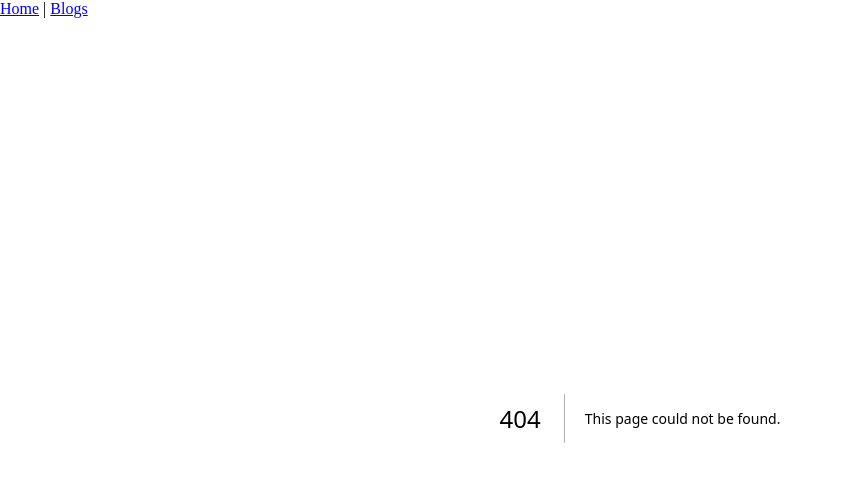
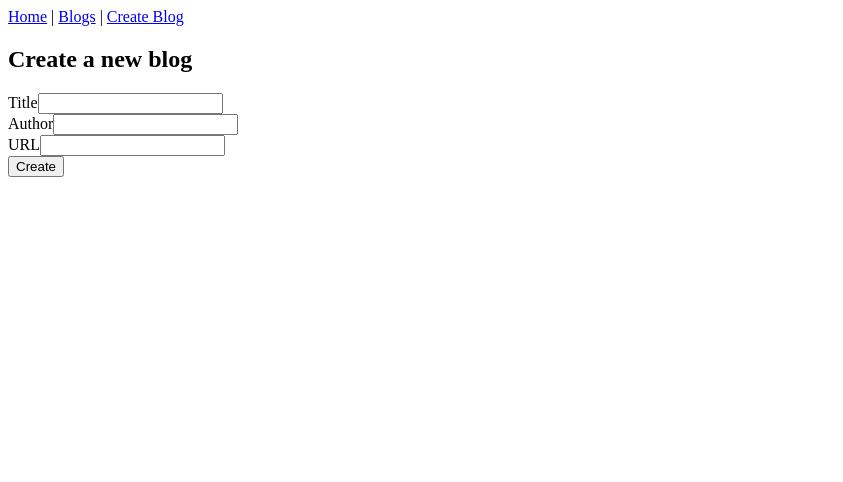
Before and after one commit to PermataAyu/blogs-app, a Next.js app: page /blogs/new in a window 1280 px wide. Before the commit this address had no page. Shown: the top 482 px of the page, without its empty margins (0-843 px from the left). Built offline with nearby package versions, Linux system fonts and the light colour scheme.

Commit message:
exercise 2

```diff
--- /dev/null
+++ b/app/actions/blogs.ts
@@ -0,0 +1,14 @@
+"use server"
+
+import {redirect} from "next/navigation"
+import {addBlog} from "../services/blogs"
+import { revalidatePath } from "next/cache"
+
+export const createBlog = async (formData: FormData) => {
+  const title = formData.get("title") as string
+  const author = formData.get("author") as string
+  const url = formData.get("url") as string
+  addBlog(title, author, url)
+  revalidatePath('/blogs')
+  redirect('/blogs')
+}
--- /dev/null
+++ b/app/blogs/new/page.tsx
@@ -0,0 +1,32 @@
+import { createBlog } from "../../actions/blogs"
+
+const NewBlog = () => {
+  return(
+    <div>
+      <h2>Create a new blog</h2>
+      <form action={createBlog}>
+        <div>
+          <label>
+            Title
+            <input type="text" name="title"></input>
+          </label>
+        </div>
+        <div>
+          <label>
+            Author
+            <input type="text" name="author"></input>
+          </label>
+        </div>
+        <div>
+          <label>
+            URL
+            <input type="text" name="url"></input>
+          </label>
+        </div>
+        <button type="submit">Create</button>
+      </form>
+    </div>
+  )
+}
+
+export default NewBlog
--- a/app/layout.tsx
+++ b/app/layout.tsx
@@ -12,6 +12,8 @@ export default function RootLayout({
           <Link href="/">Home</Link>
           {" | "}
           <Link href="/blogs">Blogs</Link>
+          {" | "}
+          <Link href="/blogs/new">Create Blog</Link>
         </nav>
         {children}
       </body>
--- /dev/null
+++ b/app/services/blogs.ts
@@ -0,0 +1,26 @@
+const blogs = [
+  {
+    id: 1,
+    title: "first blog",
+    author: "anon",
+    url: "http://localhost/",
+    likes: 0,
+  },
+  {
+    id: 2,
+    title: "Second Blog",
+    author: "anon",
+    url: "http://localhost/",
+    likes: 0,
+  }
+]
+
+let nextId = 3
+
+export const getBlogs = () => {
+  return blogs
+}
+
+export const addBlog = (title: string, author: string, url: string) => {
+  blogs.push({id: nextId++, title, author, url, likes:0})
+}
```
Also changed, not shown: app/blogs/page.tsx (+2 -17 lines).
